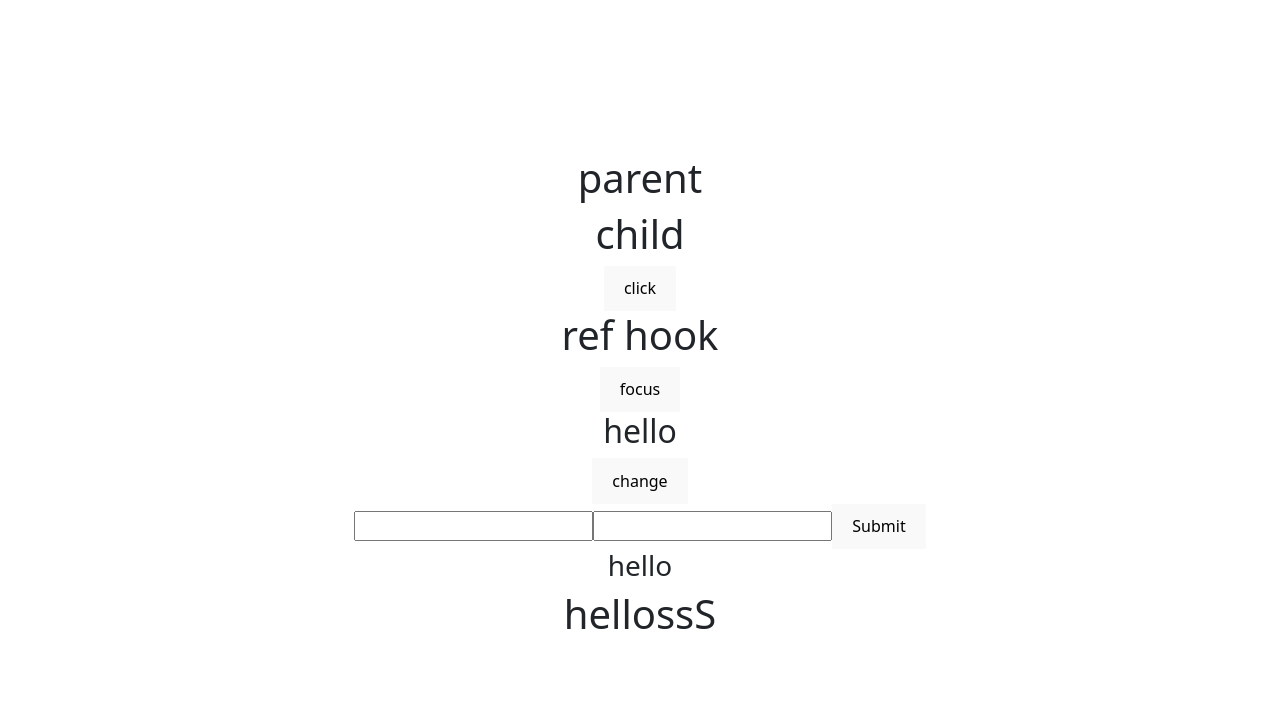
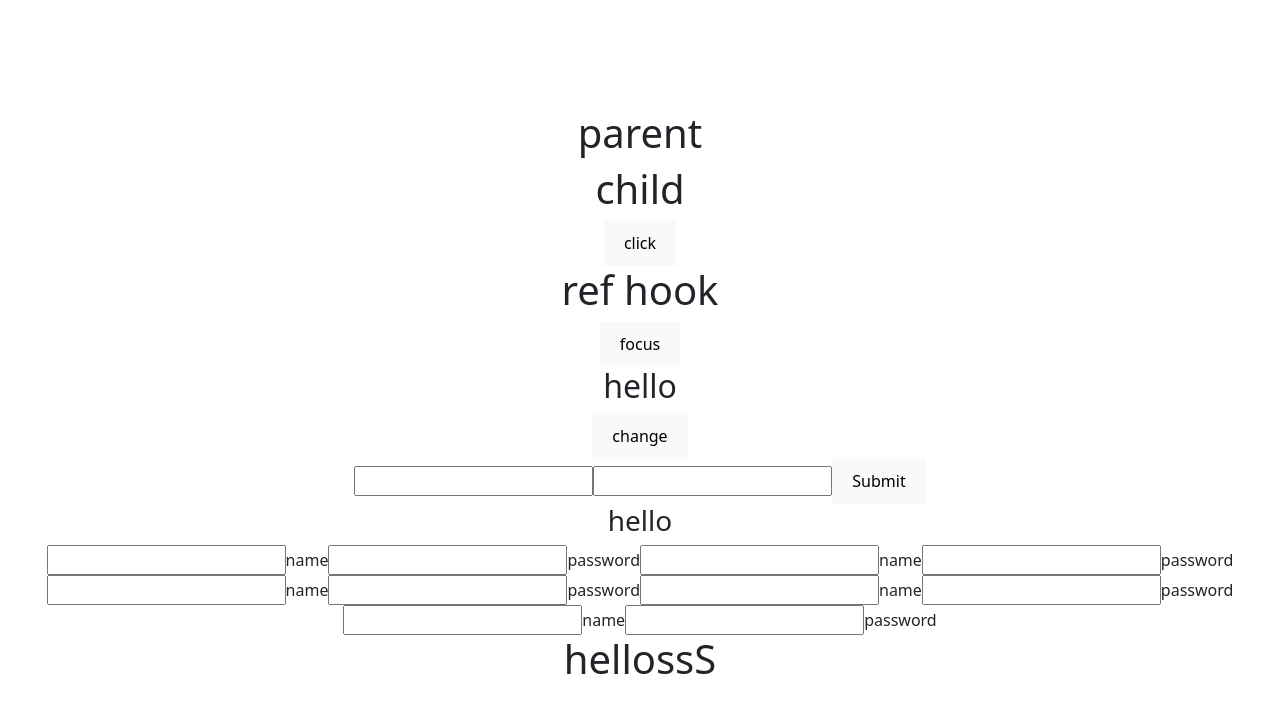
Before and after one commit to sasank2323/new_rec, a React (Vite) app: page / in a window 1280 px wide. Shown: the top 712 px of the page. Built offline with nearby package versions, Linux system fonts and the light colour scheme.

Commit message:
uuid is used because when we use a component multiple times then we use uuid to identify all inputs differntly

```diff
--- a/package.json
+++ b/package.json
@@ -14,7 +14,8 @@
     "react": "^19.2.4",
     "react-bootstrap": "^2.10.10",
     "react-dom": "^19.2.4",
-    "styled-components": "^6.3.12"
+    "styled-components": "^6.3.12",
+    "uuid": "^13.0.0"
   },
   "devDependencies": {
     "@types/react": "^18.2.66",
--- a/src/App.jsx
+++ b/src/App.jsx
@@ -11,6 +11,7 @@ import { Button } from 'react-bootstrap'
 import RefHook from './refHook'
 import Parent from './Parent'
 import Useactionstate from './Useactionstate'
+import Uuid from './UUid'
 function App() {
   const [count, setCount] = useState(0);
   const [val, setVal] = useState("hello");
@@ -19,6 +20,7 @@ function App() {
       <Parent />
       <RefHook />
       <Useactionstate />
+      <Uuid />
     </>
   )
 }
--- /dev/null
+++ b/src/UUid.jsx
@@ -0,0 +1,31 @@
+
+import { v4 as uuid } from "uuid";
+function Uuid() {
+    const id = uuid();
+
+
+    return (
+        <>
+            <Message />
+            <Message />
+            <Message />
+            <Message />
+            <Message />
+        </>
+    );
+
+
+    function Message() {
+        return (
+            <>
+                <input type="text" id={"name" + id} />
+                <label htmlFor={"name" + id}>name</label>
+                <input type="text" id={"password" + id} />
+                <label htmlFor={"password" + id}>password</label>
+
+            </>
+        );
+    }
+}
+
+export default Uuid;
```
Also changed, not shown: 1 other file (tests, documents, lock files or other folders).
